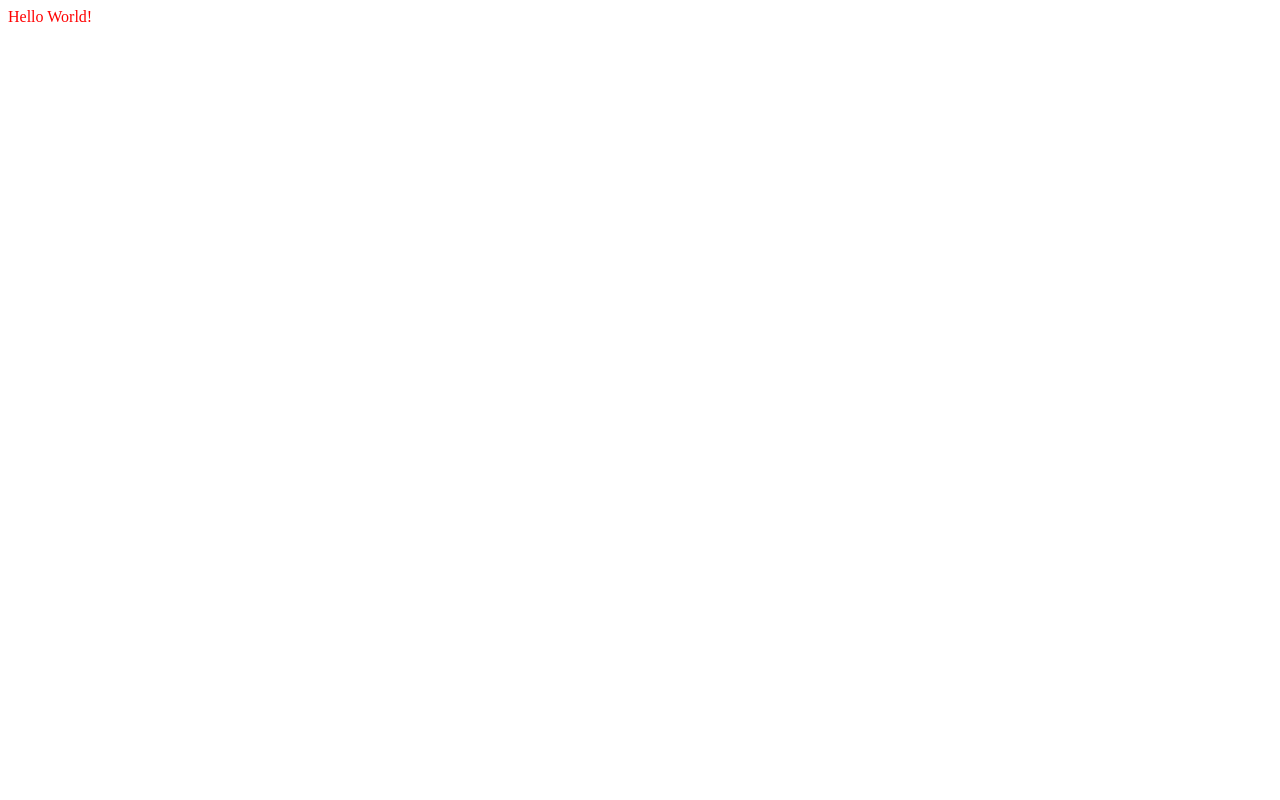
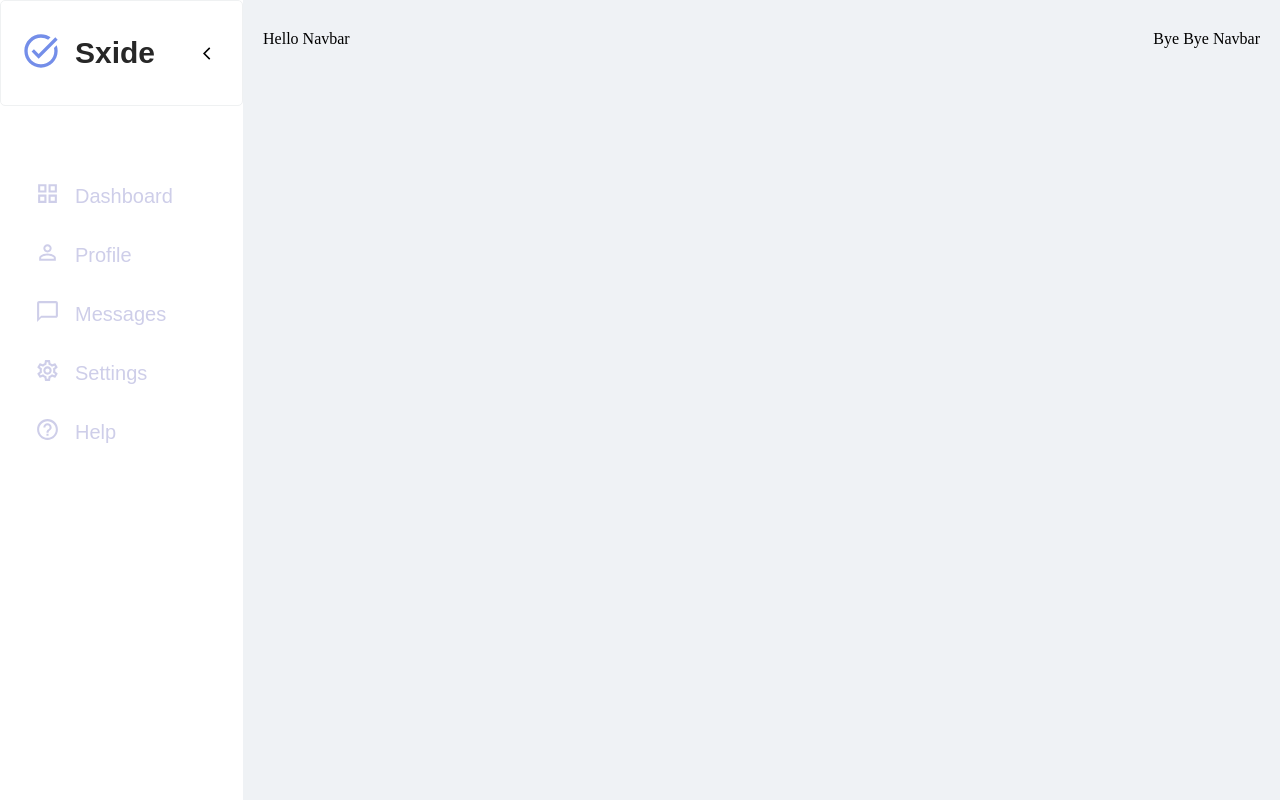
Before and after one commit to SelimF1998/react-task-tracker, a React (Vite) app: page / in a window 1280 px wide. Built offline with nearby package versions, Linux system fonts and the light colour scheme.

Commit message:
Sidebar component completed

```diff
--- a/package.json
+++ b/package.json
@@ -10,6 +10,10 @@
     "preview": "vite preview"
   },
   "dependencies": {
+    "@emotion/react": "^11.13.3",
+    "@emotion/styled": "^11.13.0",
+    "@mui/icons-material": "^5.16.7",
+    "@mui/material": "^5.16.7",
     "react": "^18.3.1",
     "react-dom": "^18.3.1"
   },
--- a/src/App.scss
+++ b/src/App.scss
@@ -1,3 +1,18 @@
+html, body {
+  margin: 0;
+  padding: 0;
+  height: 100%;
+  width: 100%;
+}
+
 .app {
-  color: red
+  display: flex;
+  height: 100vh;
+  width: 100vw;
+  box-sizing: border-box;
+
+  &__pages {
+    width: 100vw;
+    background: #eff2f5;
+  }
 }
--- a/src/App.tsx
+++ b/src/App.tsx
@@ -1,10 +1,16 @@
 import './App.scss';
-
+import Sidebar from './components/sidebar/Sidebar';
+import Navbar from './components/navbar/Navbar';
 const App = () => {
 
   return (
     <>
-    <div className='app' >Hello World!</div>
+    <div className='app' >
+      <Sidebar />
+      <div className='app__pages' >
+        <Navbar />
+      </div>
+    </div>
     </>
   );
 };
--- /dev/null
+++ b/src/components/navbar/Navbar.scss
@@ -0,0 +1,13 @@
+.navbar {
+    padding: 30px 20px 30px 20px;
+
+    &__content {
+        display: flex;
+        justify-content: space-between;
+    }
+
+    &__bar {
+        height: 2px;
+        background: #EFF1F2;
+    }
+}
--- /dev/null
+++ b/src/components/navbar/Navbar.tsx
@@ -0,0 +1,16 @@
+import React from "react";
+import "./Navbar.scss";
+
+const Navbar = () => {
+  return (
+    <div className="navbar">
+      <div className="navbar__content">
+        <div>Hello Navbar</div>
+        <div>Bye Bye Navbar</div>
+      </div>
+
+    </div>
+  );
+};
+
+export default Navbar;
--- /dev/null
+++ b/src/components/sidebar/Sidebar.scss
@@ -0,0 +1,81 @@
+.sidebar {
+    background: #FFFFFF;
+    transition: width 0.5s ease, opacity 0.5s ease;
+    //overflow: hidden;
+
+    &__header {
+        padding: 30px 20px 30px 20px;
+        display: flex;
+        align-items: center;
+        justify-content: space-between;
+
+        border: 1px solid #EFF1F2;
+        border-radius: 5px;
+
+        &__left {
+            display: flex;
+            gap: 14px;
+
+            &__app-name {
+                display: flex;
+                align-items: center;
+                color: #272727;
+                font-family:Arial, Helvetica, sans-serif;
+                font-size: 30px;
+                font-style: normal;
+                font-weight: 600;
+                line-height: 20px;
+            }
+        }
+
+        &__right {
+            padding: 4px;
+            display: flex;
+            border-radius: 5px;
+            cursor: pointer;
+
+            &:hover {
+                background: #748EE9;
+            }
+        }
+    }
+
+    &__bar {
+        height: 2px;
+        background: #EFF1F2;
+    }
+
+    &__content {
+        padding: 60px 20px 60px 20px;
+        display: flex;
+        flex-direction: column;
+        height: max-content;
+
+
+        &__element {
+            padding: 15px;
+            display: flex;
+            gap: 15px;
+            cursor: pointer;
+
+
+            &__label {
+                display: flex;
+                align-items: center;
+                color: #CECEE9;
+                font-family:Arial, Helvetica, sans-serif;
+                font-size: 20px;
+                font-style: normal;
+                font-weight: 500;
+                line-height: 20px;
+            }
+
+            &:hover {
+                background: #748EE9;
+                border-radius: 10px;
+              }
+
+        }
+        //justify-content: center;
+    }
+}
--- /dev/null
+++ b/src/components/sidebar/Sidebar.tsx
@@ -0,0 +1,77 @@
+import {useState} from "react";
+import ArrowBackIosIcon from "@mui/icons-material/ArrowBackIos";
+import ArrowForwardIosIcon from '@mui/icons-material/ArrowForwardIos';
+import TaskAltIcon from "@mui/icons-material/TaskAlt";
+import GridViewIcon from '@mui/icons-material/GridView';
+import PersonOutlineIcon from '@mui/icons-material/PersonOutline';
+import ChatBubbleOutlineIcon from '@mui/icons-material/ChatBubbleOutline';
+import SettingsOutlinedIcon from '@mui/icons-material/SettingsOutlined';
+import HelpOutlineOutlinedIcon from '@mui/icons-material/HelpOutlineOutlined';;
+
+import "./Sidebar.scss";
+
+interface SidebarItem {
+  label: string;
+  icon: React.ReactNode; // React component for the icon
+}
+
+const Sidebar = () => {
+    const [sidebarCollapse, setSidebarCollapse] = useState<boolean>(false);
+
+    console.log("Sidebar Collapse:", sidebarCollapse);
+
+  const sidebarItems: SidebarItem[] = [
+    {
+      label: "Dashboard",
+      icon: <GridViewIcon style={{ fontSize: "25px",  color: "#CECEE9" }} />,
+    },
+    { label: "Profile", icon: <PersonOutlineIcon style={{ fontSize: "25px", color: "#CECEE9" }} /> },
+    { label: "Messages", icon: <ChatBubbleOutlineIcon style={{ fontSize: "25px", color: "#CECEE9" }} /> },
+    { label: "Settings", icon: <SettingsOutlinedIcon style={{ fontSize: "25px", color: "#CECEE9" }} /> },
+    { label: "Help", icon: <HelpOutlineOutlinedIcon style={{ fontSize: "25px", color: "#CECEE9" }} /> },
+  ];
+
+  const toggleSidebarCollapse = () => {
+    setSidebarCollapse(!sidebarCollapse);
+  };
+
+  return (
+    <div className="sidebar"
+    style={{ width: sidebarCollapse ? '100px' : '300px' }}
+    >
+      <div className="sidebar__header"
+      style={{
+        gap: sidebarCollapse ? '10px' : '',
+      }}
+
+      >
+        <div className="sidebar__header__left">
+          <div className="sidebar__header__left__app-icon">
+            <TaskAltIcon style={{ fontSize: "40px", color: "#748EE9" }} />
+          </div>
+          {!sidebarCollapse && <div className="sidebar__header__left__app-name">Sxide</div>}
+        </div>
+        <div className="sidebar__header__right" onClick={toggleSidebarCollapse}>
+          {!sidebarCollapse ? ( <ArrowBackIosIcon style={{ fontSize: "15px" }}
+          className="arrow-back-icon"
+          /> ) : <ArrowForwardIosIcon style={{ fontSize: "15px" }}
+          className="arrow-back-icon"
+          />}
+        </div>
+      </div>
+      {/* <div className="sidebar__bar"></div> */}
+      <div className="sidebar__content">
+        {sidebarItems.map((item, index) => (
+          <div  key={index} className="sidebar__content__element" style={{
+            // width: sidebarCollapse ? '53%' : '',
+          }} >
+            <div className="sidebar__content__element__icon">{item.icon}</div>
+            {!sidebarCollapse && <div className="sidebar__content__element__label">{item.label}</div>}
+          </div>
+        ))}
+      </div>
+    </div>
+  );
+};
+
+export default Sidebar;
```
Also changed, not shown: src/components/navbar/Sidebar.interface.ts (added), src/components/sidebar/Sidebar.interface.ts (added), 1 other file (tests, documents, lock files or other folders).
